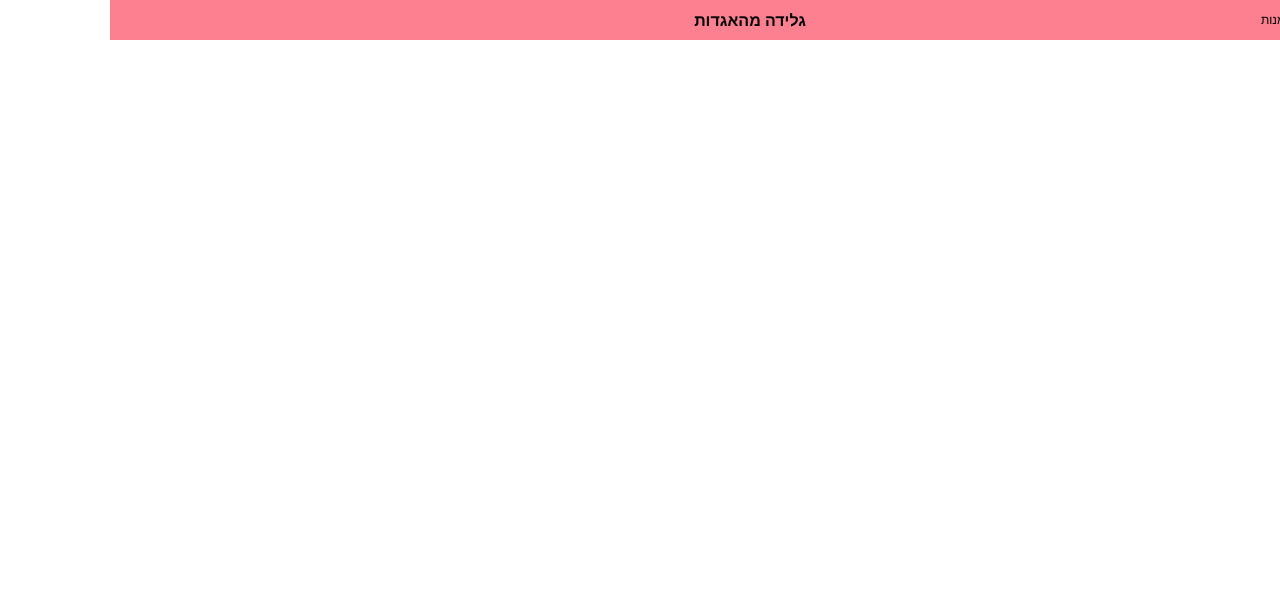
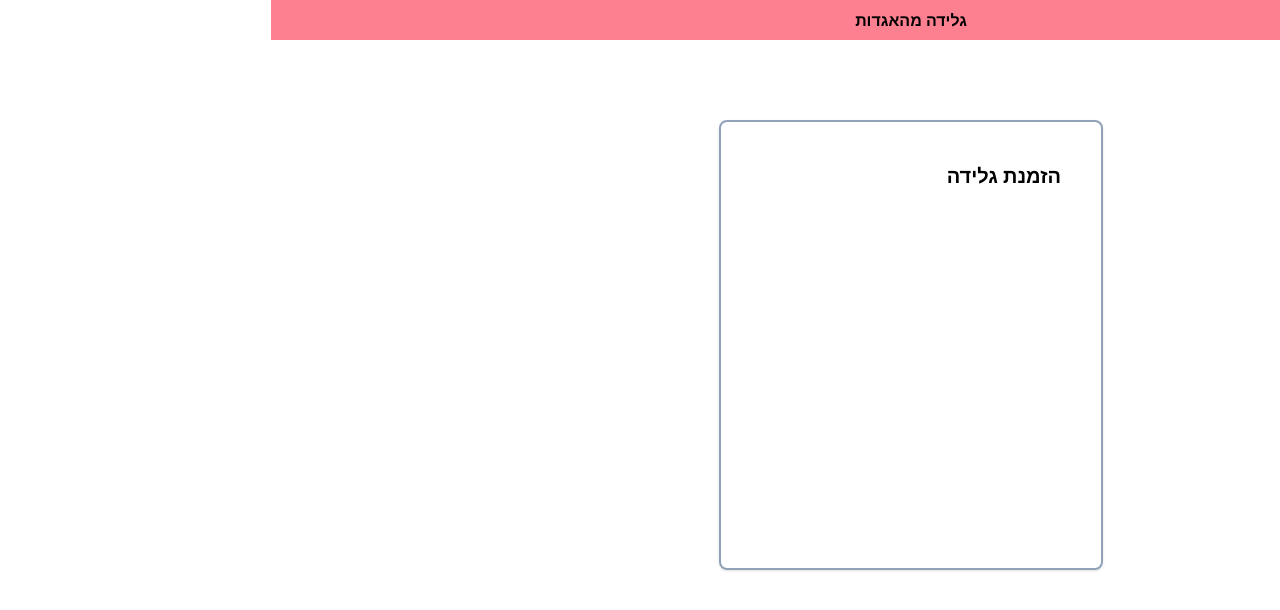
Before and after one commit to drorsoft/react-course, a React (Vite) app: page /checkout in a window 1280 px wide. Shown: the top 610 px of the page. Built offline with nearby package versions, Linux system fonts and the light colour scheme.

Commit message:
added form layout

```diff
--- a/src/components/AppHeader.tsx
+++ b/src/components/AppHeader.tsx
@@ -8,7 +8,7 @@ export function AppHeader() {
         <div id="nav-buttons-container" className="text-sm absolute right-0 h-full flex flex-row ">
             <NavLink to={"/"} className={({ isActive }) => `text-xs p-3 ${isActive ? 'bg-amber-400' : 'bg-amber-secondary'} flex flex-row items-center justify-center h-full `}>בניית גלידה
             </NavLink>
-            <NavLink to={"/orders"} className={({ isActive }) => `text-xs p-3 ${isActive ? 'bg-amber-400' : 'bg-amber-secondary'} flex flex-row items-center justify-center h-full `}>הזמנות
+            <NavLink to={"/checkout"} className={({ isActive }) => `text-xs p-3 ${isActive ? 'bg-amber-400' : 'bg-amber-secondary'} flex flex-row items-center justify-center h-full `}>הזמנה
             </NavLink>
 
 
--- /dev/null
+++ b/src/pages/Checkout.tsx
@@ -0,0 +1,13 @@
+export const Checkout = () => {
+    return (
+        <section className="p-20 w-full h-full flex flex-col items-center justify-start">
+            <div id={'checkout-container'} className="w-96 h-3/4 border-2 border-slate-400 shadow  rounded-lg p-10 flex flex-col items-start justify-start gap-3">
+                <h1 className="text-xl font-bold">
+                    הזמנת גלידה
+                </h1>
+                <p>  </p>
+                <p></p>
+            </div>
+        </section>
+    );
+}
--- a/src/router/routes.jsx
+++ b/src/router/routes.jsx
@@ -7,18 +7,19 @@ import { Order } from "../pages/Order";
 import { ProtectedRoute } from "./ProtectedRoute";
 import { useContext } from "react";
 import { GlobalContext } from "../context/globalContext";
+import { Checkout } from "../pages/Checkout";
 
 export const AppRoutes = () => {
     const { isAuth } = useContext(GlobalContext);
-    return <Routes>
+    return (
+        <Routes>
             <Route path="/" element={<IceCreamBuilderPage />} />
+            <Route path="/checkout" element={<Checkout />} />
             <Route path="/orders" element={<Orders />} />
-
             <Route path="/order/:orderId" element={
                 <ProtectedRoute isAllowed={isAuth}>
                     <Order />
                 </ProtectedRoute>} />
-
-    </Routes>
+        </Routes>)
 
 }
```
Lines whose indentation alone changed are shown as unchanged.
